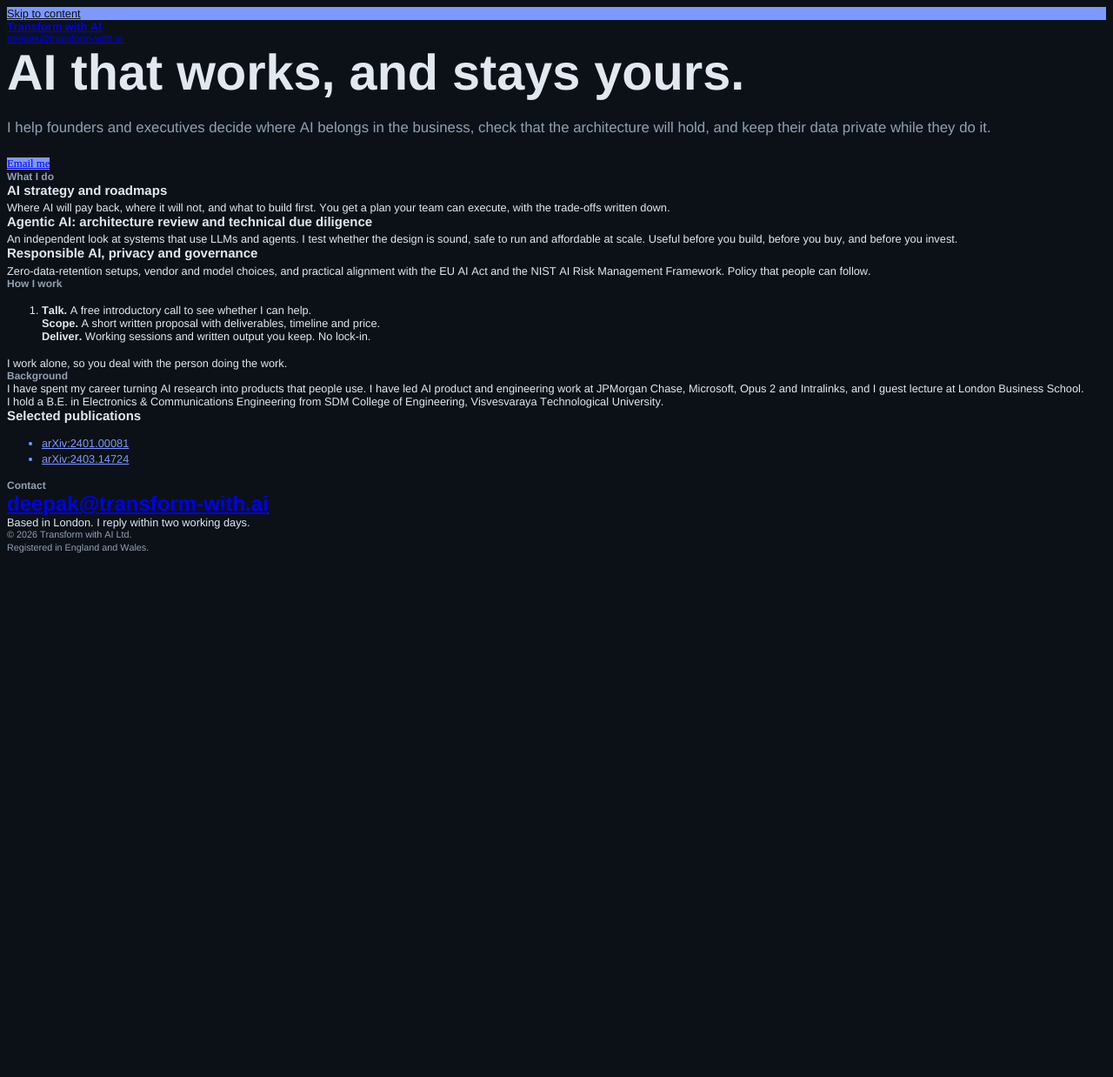
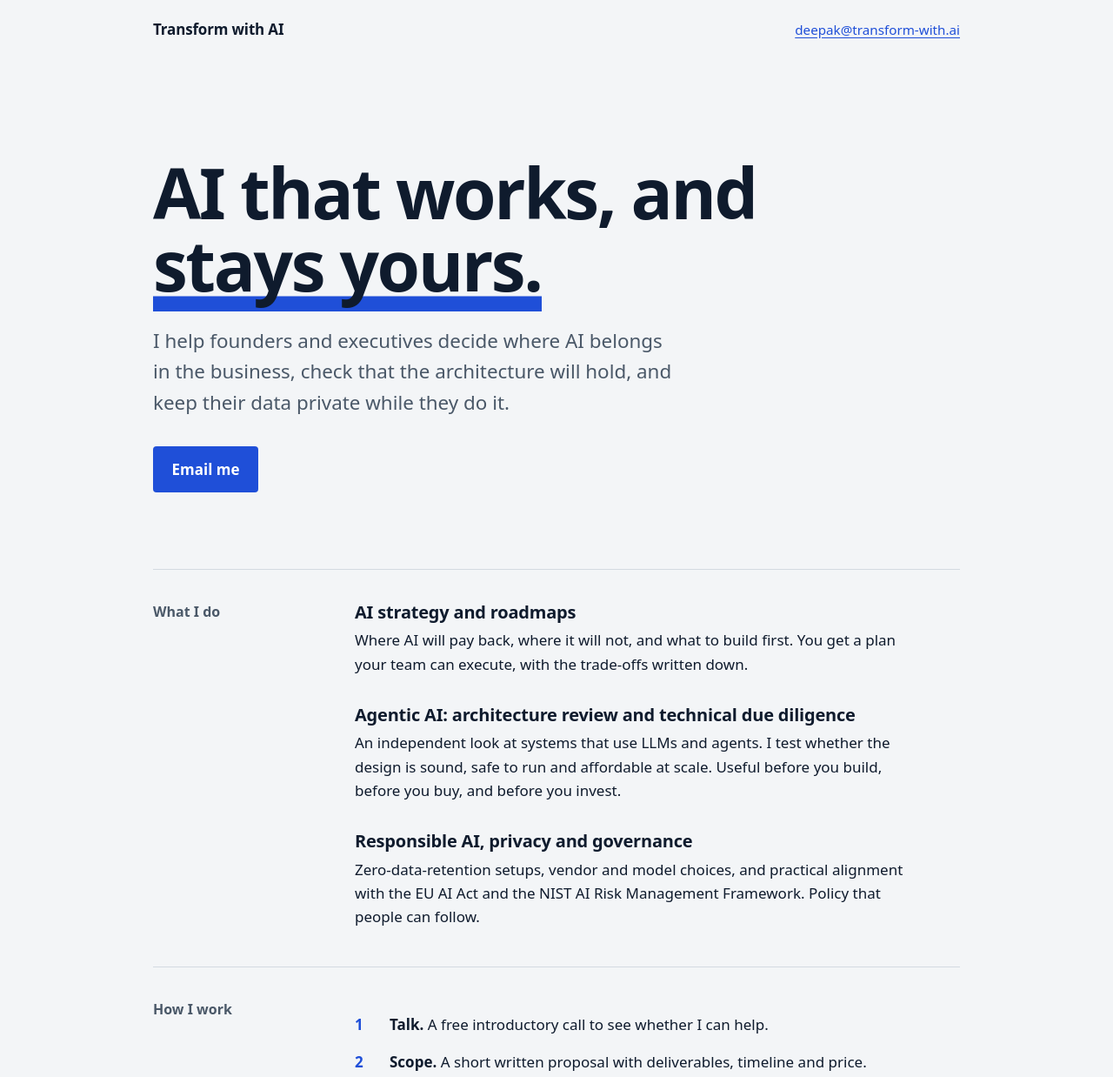
Before and after one commit to d2epak/transform-with-ai-site, a plain HTML site: page index.html in a window 1280 px wide. Shown: the top 1238 px of the page at 87% size. Before the commit the page ends 800 px from the top, so only its background shows below. Drawn offline with Linux system fonts and the light colour scheme.

Commit message:
Restore site and add company number

```diff
--- a/index.html
+++ b/index.html
@@ -1,67 +1,136 @@
-<!DOCTYPE html PUBLIC "-//W3C//DTD HTML 4.01//EN" "http://www.w3.org/TR/html4/strict.dtd">
-<html>
+<!doctype html>
+<html lang="en-GB">
 <head>
-  <meta http-equiv="Content-Type" content="text/html; charset=utf-8">
-  <meta http-equiv="Content-Style-Type" content="text/css">
-  <title></title>
-  <meta name="Description" content="Independent AI consultancy for founders and executives: AI strategy, agentic AI architecture review, and responsible AI, privacy and governance.">
-  <meta name="Generator" content="Cocoa HTML Writer">
-  <meta name="CocoaVersion" content="2775.1">
-  <style type="text/css">
-    body {background-color: #0c1118}
-    p.p1 {margin: 0.0px 0.0px 0.0px 0.0px; font: 12.8px 'Helvetica Neue'; color: #0c1118; -webkit-text-stroke: #0c1118; background-color: #7d99ff}
-    p.p2 {margin: 0.0px 0.0px 0.0px 0.0px; font: 12.8px 'Helvetica Neue'; color: #e2e8f0; -webkit-text-stroke: #e2e8f0}
-    p.p3 {margin: 0.0px 0.0px 0.0px 0.0px; font: 11.4px 'Helvetica Neue'; color: #7d99ff; -webkit-text-stroke: #7d99ff}
-    p.p5 {margin: 0.0px 0.0px 24.0px 0.0px; font: 16.8px 'Helvetica Neue'; color: #92a0b1; -webkit-text-stroke: #92a0b1}
-    p.p6 {margin: 0.0px 0.0px 0.0px 0.0px; font: 12.8px '.SF NS'; color: #0c1118; -webkit-text-stroke: #0c1118}
-    p.p10 {margin: 0.0px 0.0px 0.0px 0.0px; font: 24.0px 'Helvetica Neue'; color: #7d99ff; -webkit-text-stroke: #7d99ff}
-    p.p11 {margin: 0.0px 0.0px 3.0px 0.0px; font: 10.8px 'Helvetica Neue'; color: #92a0b1; -webkit-text-stroke: #92a0b1}
-    li.li2 {margin: 0.0px 0.0px 0.0px 0.0px; font: 12.8px 'Helvetica Neue'; color: #e2e8f0; -webkit-text-stroke: #e2e8f0}
-    li.li9 {margin: 0.0px 0.0px 3.6px 0.0px; font: 12.8px 'Helvetica Neue'; color: #7d99ff; -webkit-text-stroke: #7d99ff}
-    span.s1 {text-decoration: underline ; font-kerning: none}
-    span.s2 {font-kerning: none}
-    span.s3 {font: 11.4px 'Helvetica Neue'; text-decoration: underline ; font-kerning: none; color: #7d99ff; background-color: transparent; -webkit-text-stroke: 0px #7d99ff}
-    span.s4 {font-kerning: none; background-color: #7d99ff}
-    span.s5 {-webkit-text-stroke: 0px #000000}
-    span.s6 {text-decoration: underline ; font-kerning: none; color: #7d99ff}
-    span.s7 {font: 24.0px 'Helvetica Neue'; text-decoration: underline ; font-kerning: none; color: #7d99ff; background-color: transparent; -webkit-text-stroke: 0px #7d99ff}
-    ol.ol1 {list-style-type: decimal}
-    ul.ul1 {list-style-type: disc}
-  </style>
+<meta charset="utf-8">
+<meta name="viewport" content="width=device-width, initial-scale=1">
+<title>Transform with AI | Deepak Paramanand</title>
+<meta name="description" content="Independent AI consultancy for founders and executives: AI strategy, agentic AI architecture review, and responsible AI, privacy and governance.">
+<meta name="color-scheme" content="light dark">
+<link rel="canonical" href="https://transform-with.ai/">
+<meta property="og:title" content="Transform with AI">
+<meta property="og:description" content="AI strategy, agentic AI architecture review, and responsible AI governance for founders and executives.">
+<meta property="og:url" content="https://transform-with.ai/">
+<meta property="og:type" content="website">
+<style>
+:root{
+  --paper:#F3F5F7; --ink:#0F1B2D; --muted:#4A5868; --rule:#D3DAE1; --accent:#1F4FD8; --on-accent:#fff;
+  --sans:system-ui,-apple-system,"Segoe UI",Roboto,"Helvetica Neue",Arial,sans-serif;
+}
+@media (prefers-color-scheme:dark){
+  :root:not([data-theme="light"]){--paper:#0D1520;--ink:#E8EDF3;--muted:#A3B0BF;--rule:#26354A;--accent:#8FADFF;--on-accent:#0D1520}
+}
+*{box-sizing:border-box}
+html{-webkit-text-size-adjust:100%}
+body{margin:0;background:var(--paper);color:var(--ink);font-family:var(--sans);font-size:1.0625rem;line-height:1.6}
+a{color:var(--accent);text-underline-offset:.2em}
+a:focus-visible{outline:3px solid var(--accent);outline-offset:3px;border-radius:2px}
+.wrap{max-width:62rem;margin:0 auto;padding:0 1rem}
+@media(min-width:48rem){.wrap{padding:0 2rem}}
+.skip{position:absolute;left:-999px;top:0;background:var(--accent);color:var(--on-accent);padding:.5rem 1rem}
+.skip:focus{left:1rem;top:1rem;z-index:10}
+
+header.top{padding:1.25rem 0;display:flex;justify-content:space-between;align-items:baseline;gap:1rem;flex-wrap:wrap}
+.brand{font-weight:700;letter-spacing:-.01em;color:var(--ink);text-decoration:none}
+header.top a.mail{font-size:.95rem}
+
+.hero{padding:clamp(3rem,10vw,7rem) 0 clamp(3rem,8vw,5.5rem)}
+.hero h1{font-size:clamp(2.25rem,7.2vw,5rem);line-height:1.04;letter-spacing:-.03em;font-weight:700;margin:0 0 1.75rem;max-width:16ch}
+.hero h1 span{box-shadow:inset 0 -.22em 0 var(--accent);}
+@media (prefers-color-scheme:dark){.hero h1 span{box-shadow:inset 0 -.22em 0 color-mix(in srgb,var(--accent) 55%,transparent)}}
+.hero p.lede{font-size:clamp(1.15rem,2.4vw,1.4rem);max-width:38rem;color:var(--muted);margin:0 0 2rem}
+.btn{display:inline-block;background:var(--accent);color:var(--on-accent);padding:.8rem 1.35rem;font-weight:600;text-decoration:none;border-radius:4px}
+.btn:hover{filter:brightness(1.08)}
+.btn:focus-visible{outline:3px solid var(--ink);outline-offset:3px}
+
+section.row{border-top:1px solid var(--rule);padding:2.25rem 0 2.75rem;display:grid;gap:1rem}
+@media(min-width:48rem){section.row{grid-template-columns:12rem 1fr;gap:2.5rem}}
+section.row h2{margin:0;font-size:1rem;font-weight:700;color:var(--muted)}
+.body>*:first-child{margin-top:0}
+.body h3{font-size:1.25rem;margin:2rem 0 .35rem;letter-spacing:-.01em;line-height:1.3}
+.body h3:first-child{margin-top:0}
+.body p{margin:.35rem 0 0;max-width:40rem}
+.body ul{margin:.5rem 0 0;padding-left:1.1rem;max-width:40rem}
+.body li{margin:.3rem 0}
+.steps{list-style:none;padding:0!important;counter-reset:s}
+.steps li{counter-increment:s;display:grid;grid-template-columns:2rem 1fr;gap:.5rem;margin:1rem 0}
+.steps li::before{content:counter(s);font-weight:700;color:var(--accent)}
+
+.contact-line{font-size:clamp(1.35rem,4vw,2rem);font-weight:700;letter-spacing:-.02em;word-break:break-word}
+
+footer{border-top:1px solid var(--rule);padding:1.75rem 0 3rem;color:var(--muted);font-size:.9rem}
+footer p{margin:.25rem 0}
+
+@media(prefers-reduced-motion:reduce){*{scroll-behavior:auto!important;transition:none!important;animation:none!important}}
+</style>
 </head>
 <body>
-<p class="p1"><span class="s1">Skip to content</span></p>
-<p class="p2"><span class="s2"><a href="file:///"><b>Transform with AI</b><b></b></a></span></p>
-<p class="p3"><span class="s1"><a href="mailto:deepak@transform-with.ai">deepak@transform-with.ai<span class="s3"></span></a></span></p>
-<h1 style="margin: 0.0px 0.0px 21.0px 0.0px; font: 57.6px 'Helvetica Neue'; color: #e2e8f0; -webkit-text-stroke: #e2e8f0"><span class="s2"><b>AI that works, and stays yours.</b></span></h1>
-<p class="p5"><span class="s2">I help founders and executives decide where AI belongs in the business, check that the architecture will hold, and keep their data private while they do it.</span></p>
-<p class="p6"><span class="s4"><a href="mailto:deepak@transform-with.ai?subject=Introductory%20conversation">Email me<span class="s2"></span></a></span></p>
-<h2 style="margin: 0.0px 0.0px 0.0px 0.0px; font: 12.0px 'Helvetica Neue'; color: #92a0b1; -webkit-text-stroke: #92a0b1"><span class="s2"><b>What I do</b></span></h2>
-<h3 style="margin: 0.0px 0.0px 4.2px 0.0px; font: 15.0px 'Helvetica Neue'; color: #e2e8f0; -webkit-text-stroke: #e2e8f0"><span class="s2"><b>AI strategy and roadmaps</b></span></h3>
-<p class="p2"><span class="s2">Where AI will pay back, where it will not, and what to build first. You get a plan your team can execute, with the trade-offs written down.</span></p>
-<h3 style="margin: 0.0px 0.0px 4.2px 0.0px; font: 15.0px 'Helvetica Neue'; color: #e2e8f0; -webkit-text-stroke: #e2e8f0"><span class="s2"><b>Agentic AI: architecture review and technical due diligence</b></span></h3>
-<p class="p2"><span class="s2">An independent look at systems that use LLMs and agents. I test whether the design is sound, safe to run and affordable at scale. Useful before you build, before you buy, and before you invest.</span></p>
-<h3 style="margin: 0.0px 0.0px 4.2px 0.0px; font: 15.0px 'Helvetica Neue'; color: #e2e8f0; -webkit-text-stroke: #e2e8f0"><span class="s2"><b>Responsible AI, privacy and governance</b></span></h3>
-<p class="p2"><span class="s2">Zero-data-retention setups, vendor and model choices, and practical alignment with the EU AI Act and the NIST AI Risk Management Framework. Policy that people can follow.</span></p>
-<h2 style="margin: 0.0px 0.0px 0.0px 0.0px; font: 12.0px 'Helvetica Neue'; color: #92a0b1; -webkit-text-stroke: #92a0b1"><span class="s2"><b>How I work</b></span></h2>
-<ol class="ol1">
-  <li class="li2"><span class="s5"><b></b></span><span class="s2"><b>Talk.</b> A free introductory call to see whether I can help.<br>
-<b>Scope.</b> A short written proposal with deliverables, timeline and price.<br>
-<b>Deliver.</b> Working sessions and written output you keep. No lock-in.</span></li>
-</ol>
-<p class="p2"><span class="s2">I work alone, so you deal with the person doing the work.</span></p>
-<h2 style="margin: 0.0px 0.0px 0.0px 0.0px; font: 12.0px 'Helvetica Neue'; color: #92a0b1; -webkit-text-stroke: #92a0b1"><span class="s2"><b>Background</b></span></h2>
-<p class="p2"><span class="s2">I have spent my career turning AI research into products that people use. I have led AI product and engineering work at JPMorgan Chase, Microsoft, Opus 2 and Intralinks, and I guest lecture at London Business School.</span></p>
-<p class="p2"><span class="s2">I hold a B.E. in Electronics &amp; Communications Engineering from SDM College of Engineering, Visvesvaraya Technological University.</span></p>
-<h3 style="margin: 0.0px 0.0px 4.2px 0.0px; font: 15.0px 'Helvetica Neue'; color: #e2e8f0; -webkit-text-stroke: #e2e8f0"><span class="s2"><b>Selected publications</b></span></h3>
-<ul class="ul1">
-  <li class="li9"><span class="s5"><a href="https://arxiv.org/abs/2401.00081"><span class="s6">arXiv:2401.00081</span></a></span></li>
-  <li class="li9"><span class="s5"><a href="https://arxiv.org/abs/2403.14724"><span class="s6">arXiv:2403.14724</span></a></span></li>
-</ul>
-<h2 style="margin: 0.0px 0.0px 0.0px 0.0px; font: 12.0px 'Helvetica Neue'; color: #92a0b1; -webkit-text-stroke: #92a0b1"><span class="s2"><b>Contact</b></span></h2>
-<p class="p10"><span class="s1"><a href="mailto:deepak@transform-with.ai"><b>deepak@transform-with.ai</b><span class="s7"><b></b></span></a></span></p>
-<p class="p2"><span class="s2">Based in London. I reply within two working days.</span></p>
-<p class="p11"><span class="s2">© 2026 Transform with AI Ltd.</span></p>
-<p class="p11"><span class="s2">Registered in England and Wales.</span></p>
+<a class="skip" href="#main">Skip to content</a>
+
+<div class="wrap">
+  <header class="top">
+    <a class="brand" href="/">Transform with AI</a>
+    <a class="mail" href="mailto:deepak@transform-with.ai">deepak@transform-with.ai</a>
+  </header>
+
+  <main id="main">
+    <div class="hero">
+      <h1>AI that works, and <span>stays yours.</span></h1>
+      <p class="lede">I help founders and executives decide where AI belongs in the business, check that the architecture will hold, and keep their data private while they do it.</p>
+      <a class="btn" href="mailto:deepak@transform-with.ai?subject=Introductory%20conversation">Email me</a>
+    </div>
+
+    <section class="row" id="work" aria-labelledby="h-work">
+      <h2 id="h-work">What I do</h2>
+      <div class="body">
+        <h3>AI strategy and roadmaps</h3>
+        <p>Where AI will pay back, where it will not, and what to build first. You get a plan your team can execute, with the trade-offs written down.</p>
+
+        <h3>Agentic AI: architecture review and technical due diligence</h3>
+        <p>An independent look at systems that use LLMs and agents. I test whether the design is sound, safe to run and affordable at scale. Useful before you build, before you buy, and before you invest.</p>
+
+        <h3>Responsible AI, privacy and governance</h3>
+        <p>Zero-data-retention setups, vendor and model choices, and practical alignment with the EU AI Act and the NIST AI Risk Management Framework. Policy that people can follow.</p>
+      </div>
+    </section>
+
+    <section class="row" id="how" aria-labelledby="h-how">
+      <h2 id="h-how">How I work</h2>
+      <div class="body">
+        <ol class="steps">
+          <li><div><strong>Talk.</strong> A free introductory call to see whether I can help.</div></li>
+          <li><div><strong>Scope.</strong> A short written proposal with deliverables, timeline and price.</div></li>
+          <li><div><strong>Deliver.</strong> Working sessions and written output you keep. No lock-in.</div></li>
+        </ol>
+        <p>I work alone, so you deal with the person doing the work.</p>
+      </div>
+    </section>
+
+    <section class="row" id="background" aria-labelledby="h-bg">
+      <h2 id="h-bg">Background</h2>
+      <div class="body">
+        <p>I have spent my career turning AI research into products that people use. I have led AI product and engineering work at JPMorgan Chase, Microsoft, Opus 2 and Intralinks, and I guest lecture at London Business School.</p>
+        <p>I hold a B.E. in Electronics &amp; Communications Engineering from SDM College of Engineering, Visvesvaraya Technological University.</p>
+        <h3>Selected publications</h3>
+        <ul>
+          <li><a href="https://arxiv.org/abs/2401.00081">arXiv:2401.00081</a></li>
+          <li><a href="https://arxiv.org/abs/2403.14724">arXiv:2403.14724</a></li>
+        </ul>
+      </div>
+    </section>
+
+    <section class="row" id="contact" aria-labelledby="h-contact">
+      <h2 id="h-contact">Contact</h2>
+      <div class="body">
+        <p class="contact-line"><a href="mailto:deepak@transform-with.ai">deepak@transform-with.ai</a></p>
+        <p>Based in London. I reply within two working days.</p>
+      </div>
+    </section>
+  </main>
+
+  <footer>
+    <p>&copy; 2026 Transform with AI Ltd.</p>
+    <p>Registered in England and Wales. Company number: 16590372.</p>
+  </footer>
+</div>
 </body>
 </html>
```
